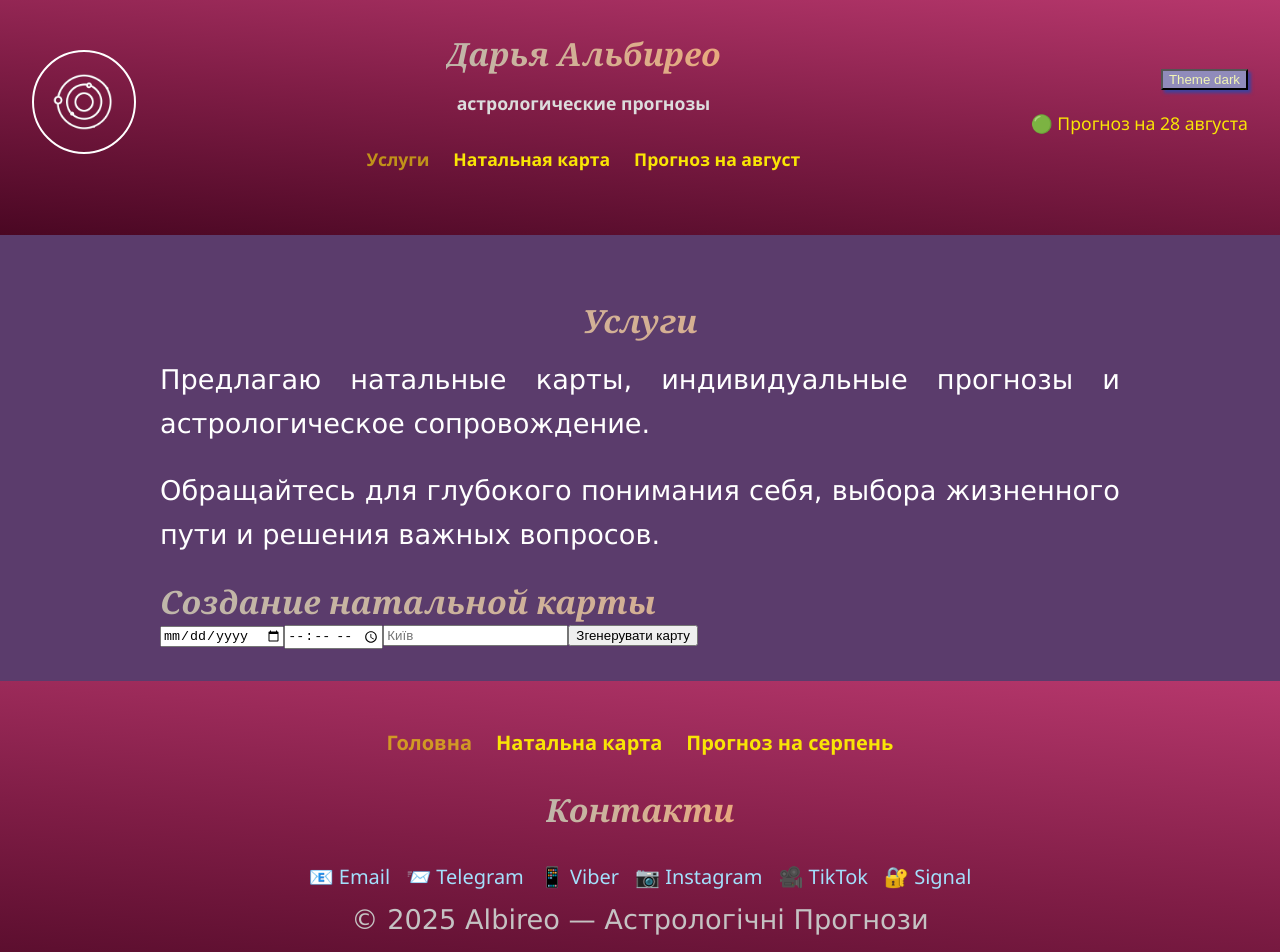
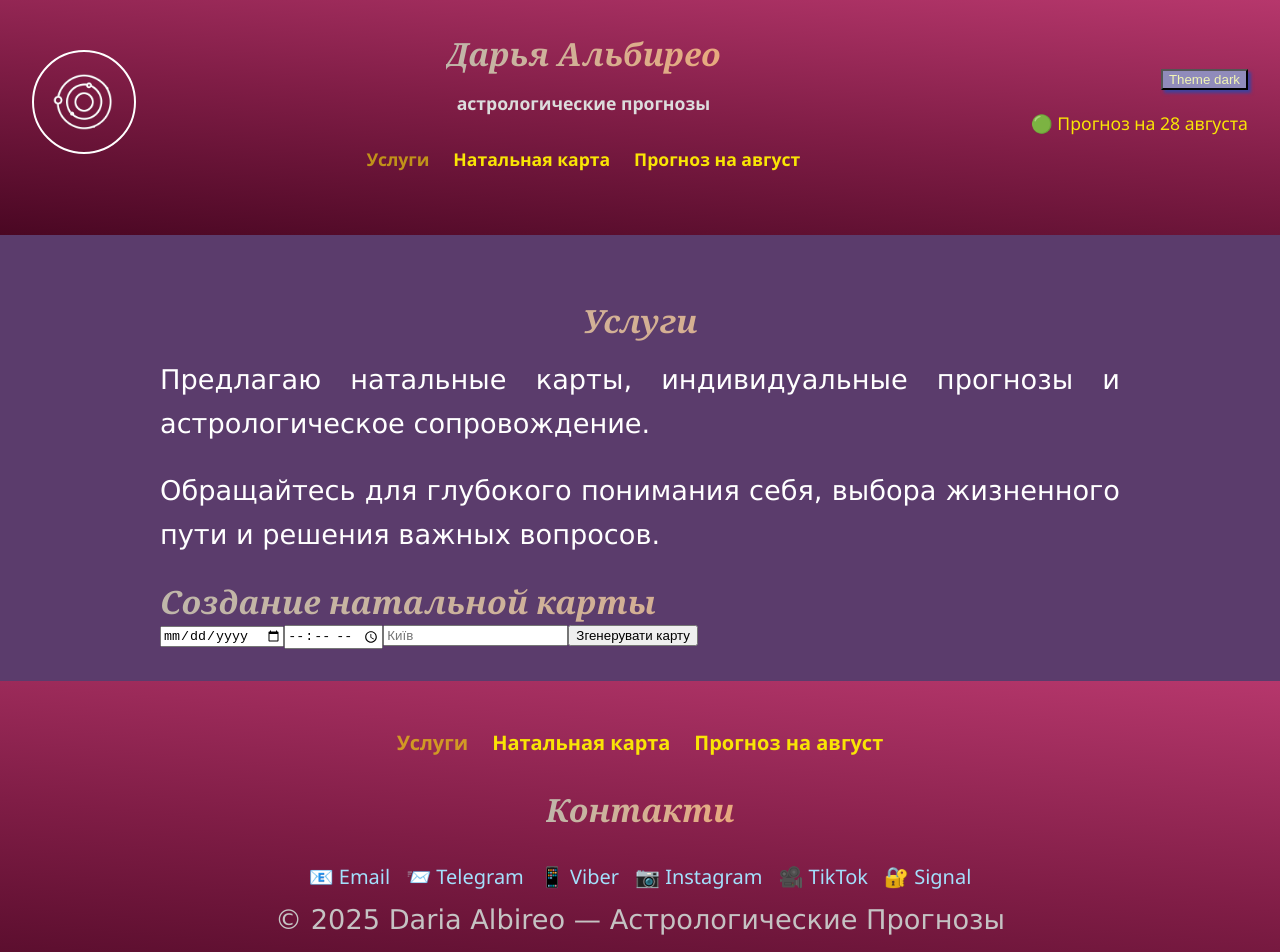
Before and after one commit to co-forester/react-astro-app, a React (Create React App) app in the folder frontend/: page /App/home in a window 1280 px wide. Shown: the top 952 px of the page. Built offline with nearby package versions, Linux system fonts and the light colour scheme; no server answers.

Commit message:
Оновив фронтенд

```diff
--- a/frontend/src/components/Footer/Footer.tsx
+++ b/frontend/src/components/Footer/Footer.tsx
@@ -32,19 +32,19 @@ const Footer = () => {
             to="/App/home"
             className={({ isActive }) => isActive ? css.activeLink : undefined}
           >
-            Головна
+            Услуги
           </NavLink>
           <NavLink
             to="/App/natal_chart"
             className={({ isActive }) => isActive ? css.activeLink : undefined}
           >
-            Натальна карта
+            Натальная карта
           </NavLink>
           <NavLink
             to="/App/forecast_august_2025"
             className={({ isActive }) => isActive ? css.activeLink : undefined}
           >
-            Прогноз на серпень
+            Прогноз на август
           </NavLink>
         </nav>
 
@@ -58,7 +58,7 @@ const Footer = () => {
           <a href="https://signal.group/#midgart">🔐 Signal</a>
         </div>
 
-         <p>© 2025 Albireo — Астрологічні Прогнози</p>
+         <p>© 2025 Daria Albireo — Астрологические Прогнозы</p>
 
       </footer>
 
```
